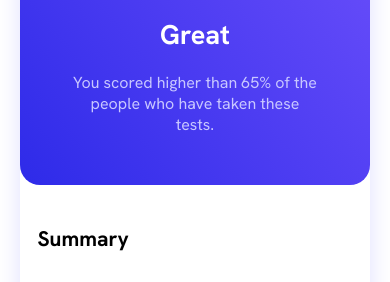
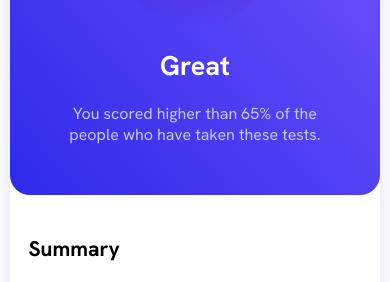
Before and after one commit to FlashByteOfficial/Results-Summary-Component, a plain HTML site: page index.html in a window 390 px wide. Shown: the part 229-511 px from the top of the page. Drawn offline with Linux system fonts and the light colour scheme.

Commit message:
Update style.css

```diff
--- a/style.css
+++ b/style.css
@@ -165,11 +165,15 @@ button:hover {
 }
 
 @media (max-width: 550px) {
+  body {
+    height: max-content;
+  }
+
   .container {
     flex-direction: column;
     padding: 0;
     min-width: 276px;
-    margin: 2rem;
+    margin: 1rem;
   }
 
   .result{
```
